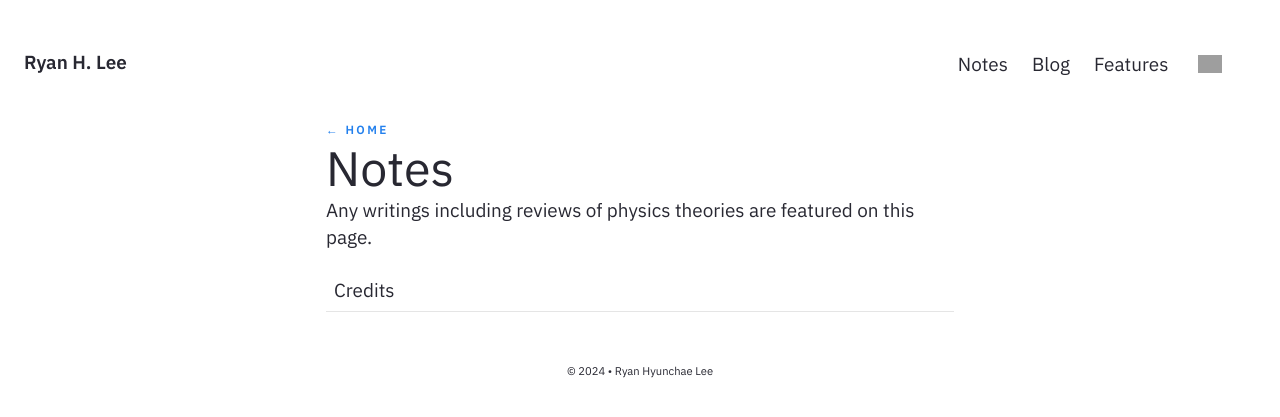
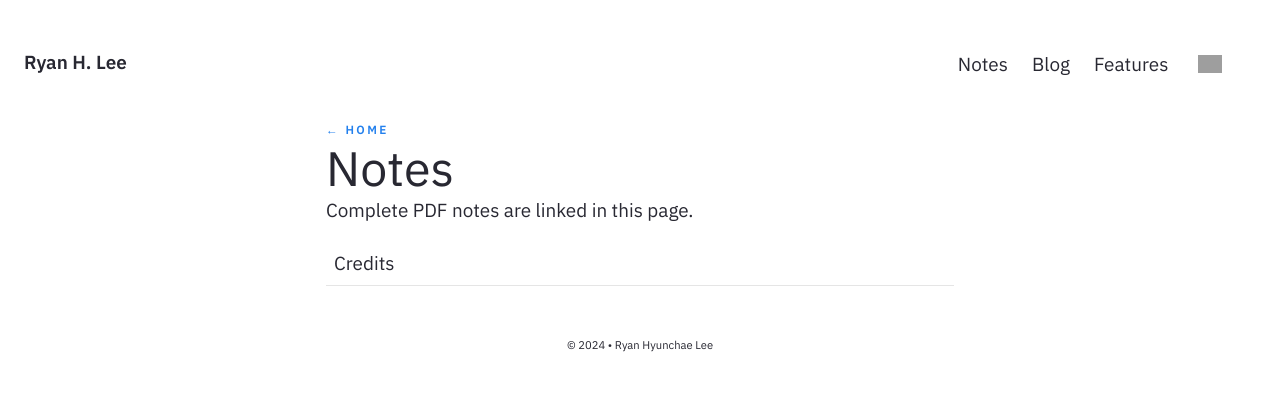
Before and after one commit to RyanHyunchaeLee/RyanHyunchaeLee.github.io, a Jekyll site: the page built from pages/notes.md, in a window 1280 px wide. Shown: the top 417 px of the page. Built offline with Jekyll 4.4.1, drawn with Linux system fonts in a browser that asks for light colours; nearby versions of some CDN libraries; library files that are not in the unit come from our copies; grey boxes are pictures that could not be loaded.

Commit message:
Update notes.md

```diff
--- a/pages/notes.md
+++ b/pages/notes.md
@@ -5,4 +5,4 @@ feedformat: row
 title: Notes
 ---
 
-Any writings including reviews of physics theories are featured on this page.
+Complete PDF notes are linked in this page.
```
